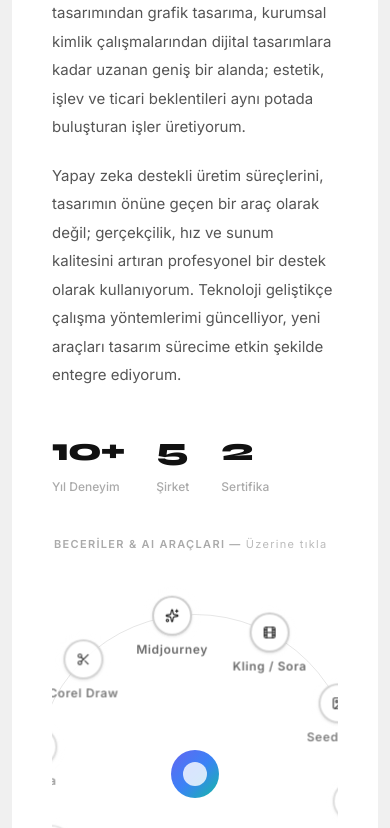
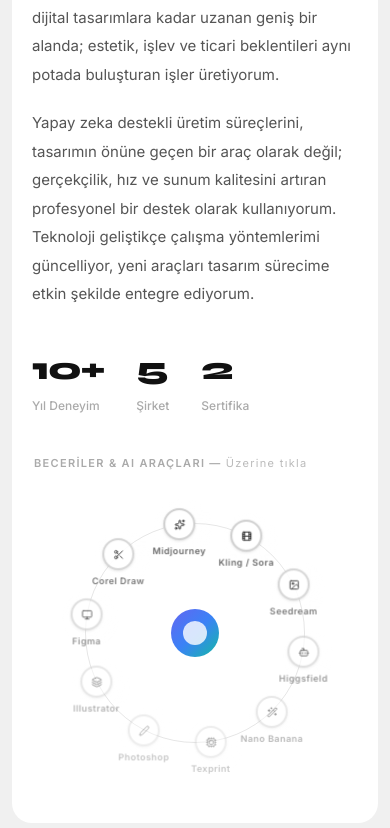
Before and after one commit to igecgili/portfolio, a Next.js app: page / in a window 390 px wide. Shown: the part 1156-1984 px from the top of the page. Built offline with nearby package versions, Linux system fonts and the light colour scheme.

Commit message:
Mobile: shrink orbital timeline radius and node size

```diff
--- a/app/globals.css
+++ b/app/globals.css
@@ -51,4 +51,7 @@ h1,h2,h3,h4 { font-family: 'Syne', sans-serif; }
     grid-template-columns: 1fr !important;
     gap: 40px !important;
   }
+  .hakkimda-section {
+    padding: 40px 20px !important;
+  }
 }
--- a/components/Hakkimda.tsx
+++ b/components/Hakkimda.tsx
@@ -75,6 +75,7 @@ export default function Hakkimda() {
     <section
       id="hakkimda"
       ref={ref}
+      className="hakkimda-section"
       style={{
         background: "#fff",
         borderRadius: "20px",
--- a/components/ui/radial-orbital-timeline.tsx
+++ b/components/ui/radial-orbital-timeline.tsx
@@ -21,7 +21,7 @@ interface RadialOrbitalTimelineProps {
   timelineData: TimelineItem[];
 }
 
-const RADIUS = 160;
+const BASE_RADIUS = 160;
 const TOP_ANGLE = 270; // 12 o'clock in standard math coords
 
 function easeInOut(t: number) {
@@ -32,8 +32,17 @@ export default function RadialOrbitalTimeline({ timelineData }: RadialOrbitalTim
   const [mounted, setMounted] = useState(false);
   const [expandedId, setExpandedId] = useState<number | null>(null);
   const [rotationAngle, setRotationAngle] = useState<number>(0);
+  const [isMobile, setIsMobile] = useState(false);
 
-  useEffect(() => { setMounted(true); }, []);
+  useEffect(() => {
+    setMounted(true);
+    const check = () => setIsMobile(window.innerWidth < 768);
+    check();
+    window.addEventListener("resize", check);
+    return () => window.removeEventListener("resize", check);
+  }, []);
+
+  const RADIUS = isMobile ? 110 : BASE_RADIUS;
   const [autoRotate, setAutoRotate] = useState<boolean>(true);
   const [pulseIds, setPulseIds] = useState<Set<number>>(new Set());
   const containerRef = useRef<HTMLDivElement>(null);
@@ -127,14 +136,14 @@ export default function RadialOrbitalTimeline({ timelineData }: RadialOrbitalTim
       ? "text-black bg-white border-white"
       : "text-white/60 bg-transparent border-white/25";
 
-  if (!mounted) return <div style={{ height: "420px" }} />;
+  if (!mounted) return <div style={{ height: isMobile ? "300px" : "420px" }} />;
 
   return (
     <div
       ref={containerRef}
       onClick={handleBgClick}
       className="w-full flex items-center justify-center overflow-hidden"
-      style={{ height: "420px", borderRadius: "16px", background: "transparent" }}
+      style={{ height: isMobile ? "300px" : "420px", borderRadius: "16px", background: "transparent" }}
     >
       <div className="relative w-full max-w-2xl h-full flex items-center justify-center">
         <div
@@ -194,7 +203,8 @@ export default function RadialOrbitalTimeline({ timelineData }: RadialOrbitalTim
                 {/* Node */}
                 <div
                   className={[
-                    "w-10 h-10 rounded-full flex items-center justify-center border-2 transition-all duration-300",
+                    "rounded-full flex items-center justify-center border-2 transition-all duration-300",
+                    isMobile ? "w-8 h-8" : "w-10 h-10",
                     isExpanded
                       ? "bg-black text-white border-black scale-150 shadow-lg shadow-black/20"
                       : isRelated
@@ -202,15 +212,15 @@ export default function RadialOrbitalTimeline({ timelineData }: RadialOrbitalTim
                       : "bg-white text-black border-black/20 shadow-sm",
                   ].join(" ")}
                 >
-                  <Icon style={{ width: 14, height: 14 }} />
+                  <Icon style={{ width: isMobile ? 11 : 14, height: isMobile ? 11 : 14 }} />
                 </div>
 
                 {/* Etiket */}
                 <div
-                  className={`absolute whitespace-nowrap text-xs font-semibold tracking-wider transition-all duration-300 ${
+                  className={`absolute whitespace-nowrap font-semibold tracking-wider transition-all duration-300 ${
                     isExpanded ? "text-black" : "text-black/60"
                   }`}
-                  style={{ top: 46, left: "50%", transform: "translateX(-50%)" }}
+                  style={{ fontSize: isMobile ? "9px" : "12px", top: isMobile ? 36 : 46, left: "50%", transform: "translateX(-50%)" }}
                 >
                   {item.title}
                 </div>
```
Also changed, not shown: 1 other file (tests, documents, lock files or other folders).
